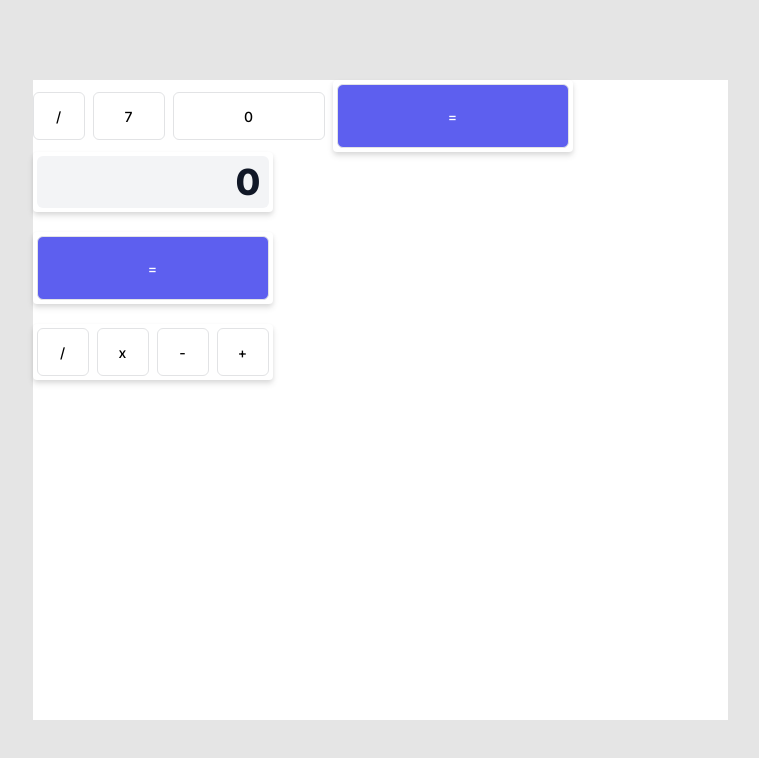
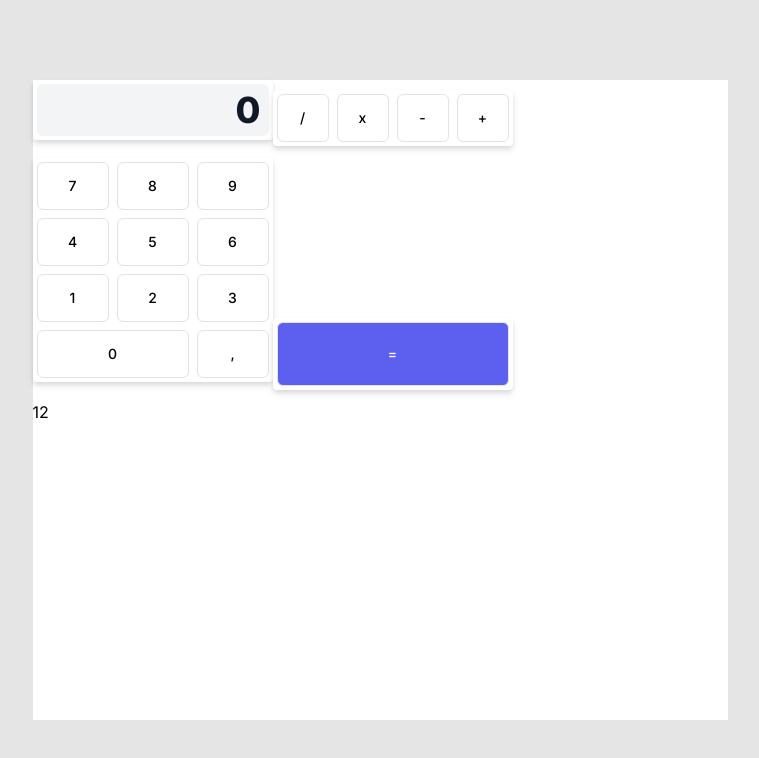
Before and after one commit to EvgeniiAtYourService/sendsay-test, a React (Create React App) app: page / in a window 1280 px wide. Shown: the top 758 px of the page, without its empty margins (260-1019 px from the left). Built offline with nearby package versions, Linux system fonts and the light colour scheme.

Commit message:
Build Numbers block

```diff
--- a/src/App.tsx
+++ b/src/App.tsx
@@ -1,5 +1,6 @@
 import React from 'react'
 import Button from './components/Button/Button'
+import Numbers from './components/Numbers/Numbers'
 import Display from './components/Display/Display'
 import Operations from './components/Operations/Operations'
 import './global.css'
@@ -7,21 +8,18 @@ import './global.css'
 function App() {
   return (
     <div className="App">
-      <Button size="s">/</Button>
-      <Button size="m">7</Button>
-      <Button size="l">0</Button>
-      <div className="blockWrapper">
-        <Button size="equals">=</Button>
+      <div className="leftPanel">
+        <Display value={0} className="blockWrapper" />
+
+        <Operations className="blockWrapper" />
+        <Numbers className="blockWrapper" />
+        <Button size="equals" className="blockWrapper">
+          =
+        </Button>
       </div>
-      <Display value={0} className="blockWrapper" />
-      <br />
-      <br />
-      <Button size="equals" className="blockWrapper">
-        =
-      </Button>
-      <br />
-      <br />
-      <Operations className="blockWrapper" />
+      <div className="rightPanel">
+        <p>12</p>
+      </div>
     </div>
   )
 }
--- /dev/null
+++ b/src/components/Numbers/Numbers.module.css
@@ -0,0 +1,4 @@
+.numbers {
+  height: 224px;
+  width: 240px;
+}
--- /dev/null
+++ b/src/components/Numbers/Numbers.props.ts
@@ -0,0 +1,4 @@
+import { DetailedHTMLProps, HTMLAttributes } from 'react'
+
+export default interface NumbersProps
+  extends DetailedHTMLProps<HTMLAttributes<HTMLDivElement>, HTMLDivElement> {}
--- /dev/null
+++ b/src/components/Numbers/Numbers.tsx
@@ -0,0 +1,32 @@
+import React from 'react'
+import Button from '../Button/Button'
+import styles from './Numbers.module.css'
+import NumbersProps from './Numbers.props'
+
+function Number({ className }: NumbersProps) {
+  return (
+    <div className={`${styles.numbers} ${className}`}>
+      <Button size="m">7</Button>
+      <Button size="m">8</Button>
+      <Button size="m" noRightMargin>
+        9
+      </Button>
+      <Button size="m">4</Button>
+      <Button size="m">5</Button>
+      <Button size="m" noRightMargin>
+        6
+      </Button>
+      <Button size="m">1</Button>
+      <Button size="m">2</Button>
+      <Button size="m" noRightMargin>
+        3
+      </Button>
+      <Button size="l">0</Button>
+      <Button size="m" noRightMargin>
+        ,
+      </Button>
+    </div>
+  )
+}
+
+export default Number
--- a/src/global.css
+++ b/src/global.css
@@ -26,6 +26,7 @@ body {
   box-shadow: var(--shadow);
   display: inline-block;
   padding: 4px;
+  margin-bottom: 12px;
 }
 
 :root {
--- a/src/reportWebVitals.ts
+++ b/src/reportWebVitals.ts
@@ -2,9 +2,7 @@ import { ReportHandler } from 'web-vitals';
 
 const reportWebVitals = (onPerfEntry?: ReportHandler): void => {
   if (onPerfEntry && onPerfEntry instanceof Function) {
-    import('web-vitals').then(({
-      getCLS, getFID, getFCP, getLCP, getTTFB,
-    }) => {
+    import('web-vitals').then(({ getCLS, getFID, getFCP, getLCP, getTTFB }) => {
       getCLS(onPerfEntry);
       getFID(onPerfEntry);
       getFCP(onPerfEntry);
```
